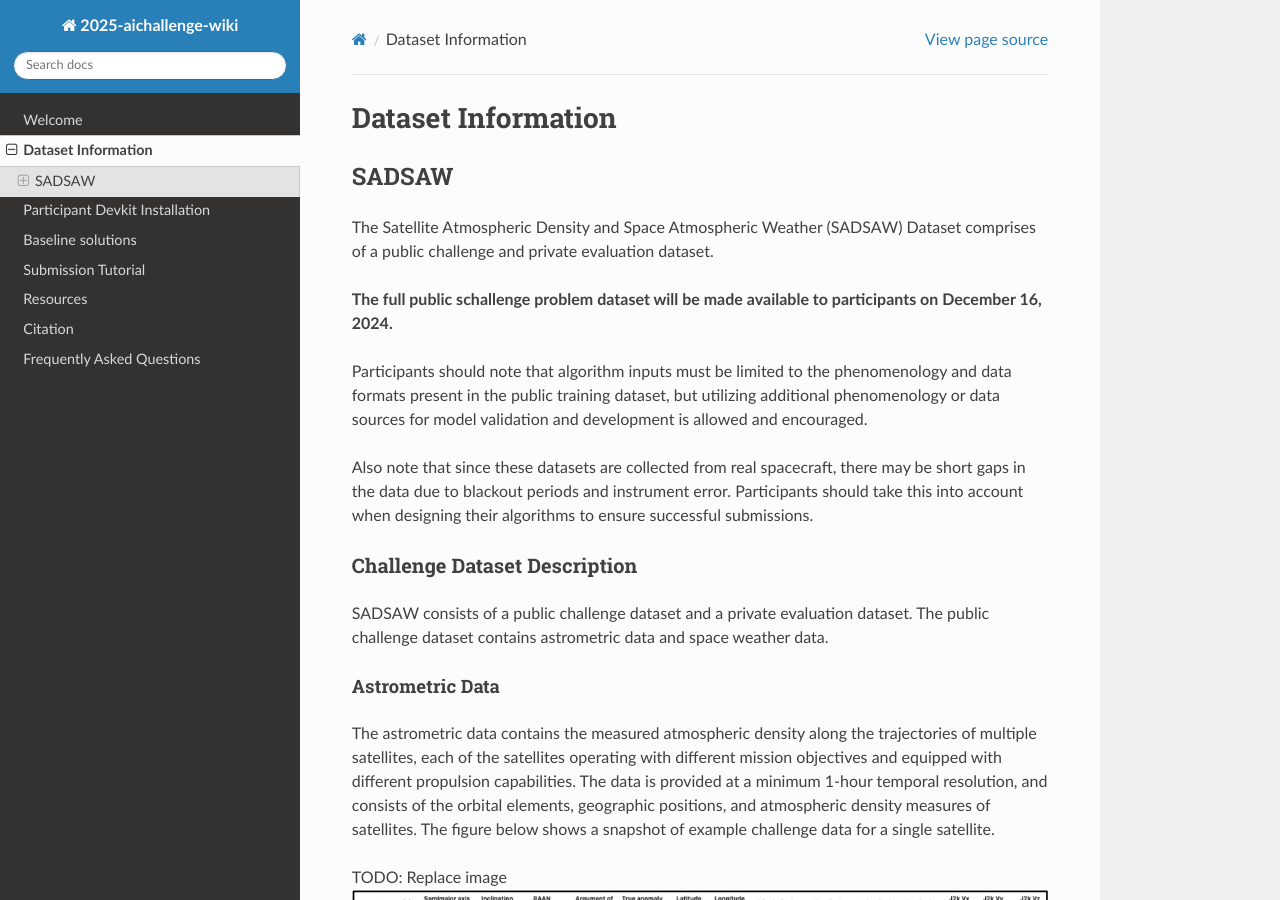
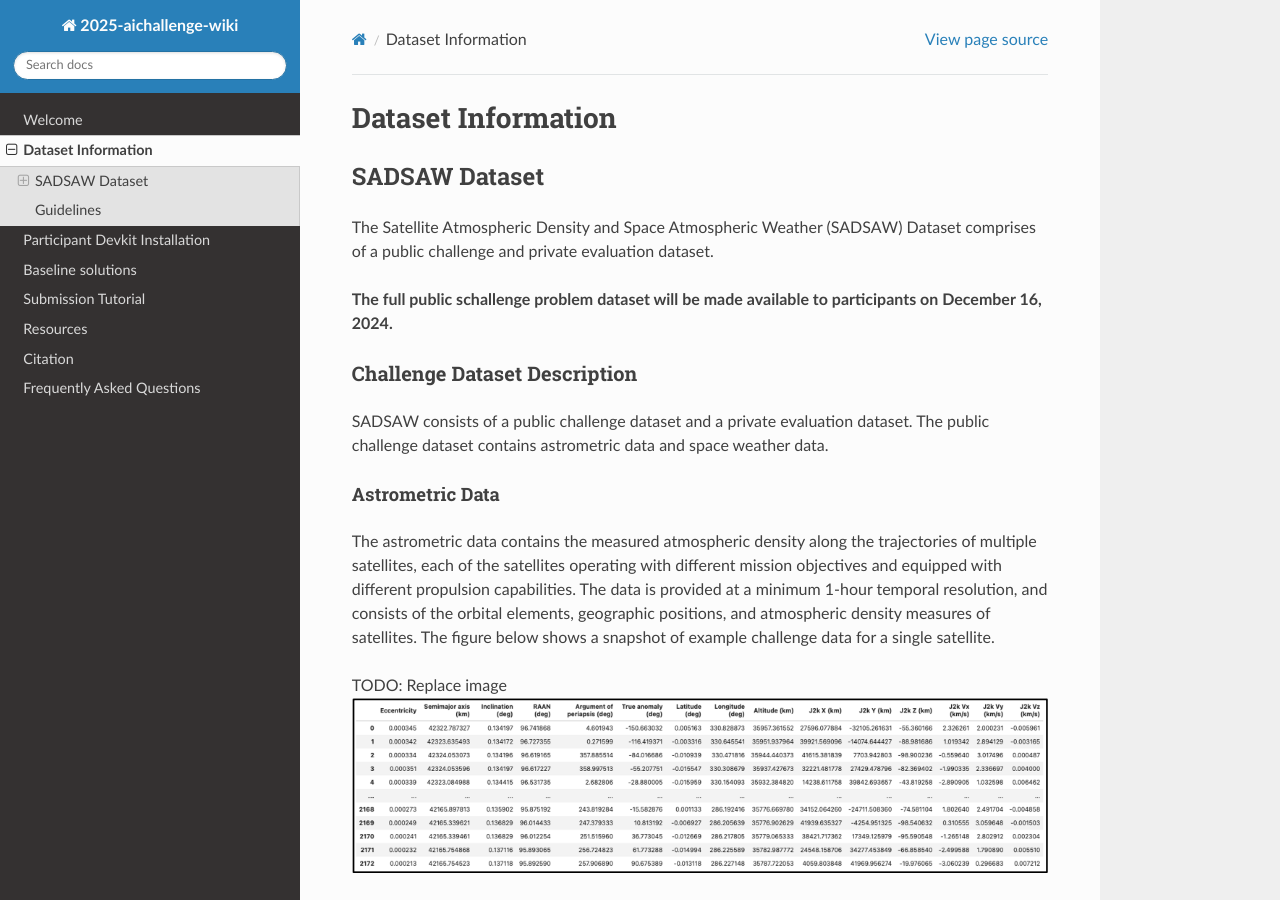
Before and after one commit to olgupila/STORM-AI-devkit-2025, a Sphinx documentation site: the page built from docs/dataset.md, in a window 1280 px wide and 900 px high. Built offline with Sphinx 7.4.7 and the Read the Docs theme 3.1.0, drawn with Linux system fonts in a browser that asks for light colours; pages that are not in the unit, such as notebooks, are missing from menus; some of the changed text lies outside the part shown.

Commit message:
guidelines dataset

```diff
--- a/docs/dataset.md
+++ b/docs/dataset.md
@@ -1,14 +1,10 @@
 # Dataset Information
 
-## SADSAW
+## SADSAW Dataset
 
 The Satellite Atmospheric Density and Space Atmospheric Weather (SADSAW) Dataset comprises of a public challenge and private evaluation dataset.
 
 <b>The full public schallenge problem dataset will be made available to participants on December 16, 2024.</b>
-
-Participants should note that algorithm inputs must be limited to the phenomenology and data formats present in the public training dataset, but utilizing additional phenomenology or data sources for model validation and development is allowed and encouraged.
-
-Also note that since these datasets are collected from real spacecraft, there may be short gaps in the data due to blackout periods and instrument error. Participants should take this into account when designing their algorithms to ensure successful submissions.
 
 ### Challenge Dataset Description
 
@@ -51,3 +47,9 @@
 
 ### Evaluation Dataset
 The private evaluation dataset contains additional data that will be used to evaluate the performance of the participants' models. This private evaluation dataset consists of the trajectories and atmospheric density values of satellites not included in the public challenge dataset.
+
+## Guidelines
+
+Participants should note that algorithm inputs must be limited to the phenomenology and data formats present in the public training dataset, but utilizing additional phenomenology or data sources for model validation and development is allowed and encouraged.
+
+Also note that since these datasets are collected from real spacecraft, there may be short gaps in the data due to blackout periods and instrument error. Participants should take this into account when designing their algorithms to ensure successful submissions.
```
